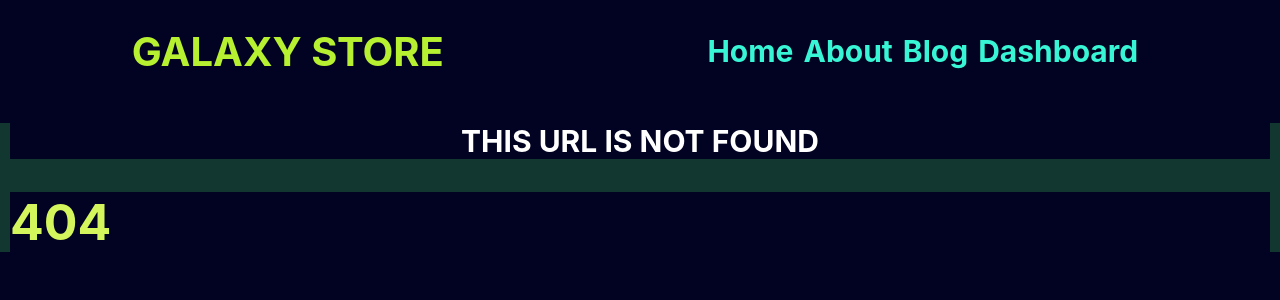
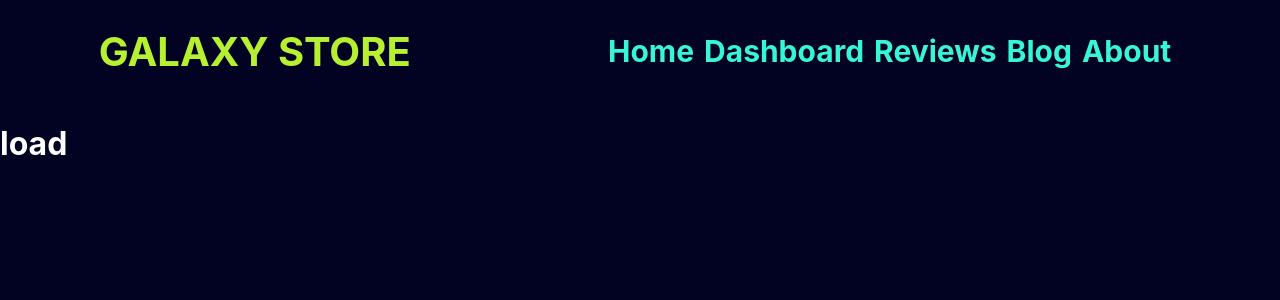
Before and after one commit to rabiulhossen/product-analylis-website, a React (Create React App) app: page /review in a window 1280 px wide. Before the commit this address had no page. Shown: the top 300 px of the page. Built offline with nearby package versions, Linux system fonts and the light colour scheme.

Commit message:
useComment-hooks

```diff
--- a/src/App.js
+++ b/src/App.js
@@ -7,6 +7,7 @@ import Dashboard from './components/Dashboard/Dashboard';
 import Header from './components/Header/Header';
 import Home from './components/HOME/Home';
 import NOTFound from './components/NOTFound/NOTFound';
+import Reviews from './components/Reviews/Reviews';
 
 function App() {
   return (
@@ -18,6 +19,7 @@ function App() {
         <Route path='/blog' element={<Blogs></Blogs>}></Route>
         <Route path='/dashboard' element={<Dashboard></Dashboard>}></Route>
         <Route path='/about' element={<About></About>}></Route>
+        <Route path='/review' element={<Reviews></Reviews>}></Route>
         <Route path='*' element={<NOTFound></NOTFound>}></Route>
 
 
--- a/src/components/Header/Header.js
+++ b/src/components/Header/Header.js
@@ -11,9 +11,12 @@ const Header = () => {
             </div>
             <div className='header-link'>
                 <Link to="/">Home</Link>
+                <Link to="dashboard">Dashboard</Link>
+                <Link to="/review">Reviews</Link>
+                <Link to="blog">Blog</Link>
                 <Link to="about">About</Link>
-                <Link to="blog">Blog</Link>
-                <Link to="dashboard">Dashboard</Link>
+
+
             </div>
         </div>
     );
--- /dev/null
+++ b/src/components/Reviews/Reviews.js
@@ -0,0 +1,14 @@
+import React from 'react';
+import useComment from '../../hooks/useComment';
+
+const Reviews = () => {
+const [comments,setComments] = useComment()
+
+    return (
+        <div>
+            <h1>load {comments.length}</h1>
+        </div>
+    );
+};
+
+export default Reviews;
--- /dev/null
+++ b/src/hooks/useComment.js
@@ -0,0 +1,15 @@
+import { useEffect, useState } from "react"
+
+
+const useComment = () =>{
+const [comments,setComments] = useState([])
+useEffect( () =>{
+    fetch('api.json')
+    .then(res=> res.json)
+    .then(data => setComments(data))
+},[])
+
+return [comments,setComments]
+
+}
+export default useComment;
```
Also changed, not shown: src/hooks/useReview.js (added, +10 -0 lines), src/components/Reviews/Reviews.css (added), 1 other file (tests, documents, lock files or other folders).
